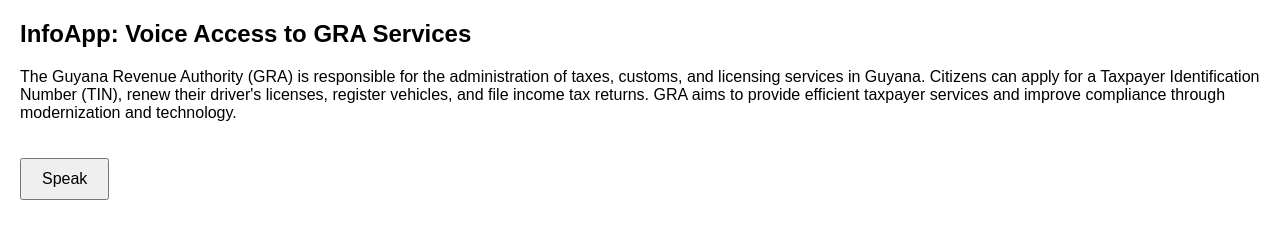
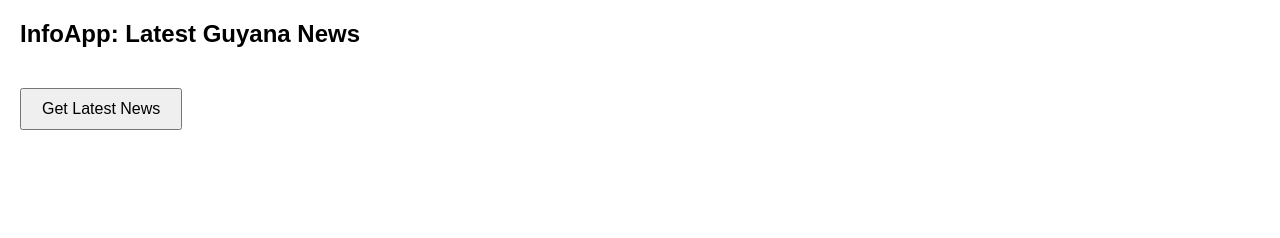
Before and after one commit to auxiliarymaxima/infoapp, a plain HTML site: page index.html in a window 1280 px wide. Drawn offline with Linux system fonts and the light colour scheme.

Commit message:
Update index.html

```diff
--- a/index.html
+++ b/index.html
@@ -3,7 +3,7 @@
 <head>
   <meta charset="UTF-8" />
   <meta name="viewport" content="width=device-width, initial-scale=1.0" />
-  <title>InfoApp</title>
+  <title>InfoApp News</title>
   <meta name="theme-color" content="#ffffff" />
   <link rel="manifest" href="manifest.json" />
   <style>
@@ -18,21 +18,15 @@
     }
     #result {
       margin-top: 20px;
-      font-weight: bold;
+      font-weight: normal;
     }
   </style>
 </head>
 <body>
 
-<h2>InfoApp: Voice Access to GRA Services</h2>
+<h2>InfoApp: Latest Guyana News</h2>
 
-<p id="content">
-  The Guyana Revenue Authority (GRA) is responsible for the administration of taxes, customs, and licensing services in Guyana.
-  Citizens can apply for a Taxpayer Identification Number (TIN), renew their driver's licenses, register vehicles, and
-  file income tax returns. GRA aims to provide efficient taxpayer services and improve compliance through modernization and technology.
-</p>
-
-<button onclick="startListening()">Speak</button>
+<button onclick="startNewsFetch()">Get Latest News</button>
 <button id="installBtn" style="display: none;">Install InfoApp</button>
 
 <div id="result"></div>
@@ -45,10 +39,8 @@
 const installBtn = document.getElementById('installBtn');
 let deferredPrompt;
 
-// Check if running as a PWA
+// Show install button logic
 const isPWA = window.matchMedia('(display-mode: standalone)').matches || window.navigator.standalone === true;
-
-// Show install prompt if not already installed
 if (!isPWA) {
   window.addEventListener('beforeinstallprompt', (e) => {
     e.preventDefault();
@@ -65,55 +57,32 @@
   });
 }
 
-async function searchContent(query, content) {
+async function startNewsFetch() {
   const resultBox = document.getElementById('result');
-  resultBox.innerText = 'Processing your query...';
+  resultBox.innerText = 'Fetching latest news...';
 
   try {
     const response = await fetch("/api/search", {
       method: "POST",
       headers: { "Content-Type": "application/json" },
       body: JSON.stringify({
-        prompt: `Only use the following text to answer: "${content}". Question: "${query}"`
+        prompt: `Scrape the latest news headlines from Guyana including from Facebook pages like Travis Chase and Sherod Duncan, and major Guyanese news websites. Summarize each news item in 2–3 lines. Provide a headline, a short summary, a hyperlink to the original source if available, and the date published. Format the output neatly in HTML for display inside a div.`
       })
     });
 
     const data = await response.json();
-    resultBox.innerText = data.reply || 'No answer found.';
+
+    if (data.error) {
+      alert("API Error: " + data.error);
+      resultBox.innerText = "Error: " + data.error;
+      return;
+    }
+
+    resultBox.innerHTML = data.reply || 'No news found.';
   } catch (error) {
     alert("Fetch error: " + error.message);
-    resultBox.innerText = "Error: " + error.message;
+    resultBox.innerText = "Fetch error: " + error.message;
   }
-}
-
-function startListening() {
-  const resultBox = document.getElementById('result');
-
-  if (!('webkitSpeechRecognition' in window)) {
-    alert("Speech recognition not supported.");
-    resultBox.innerText = "Speech recognition not supported.";
-    return;
-  }
-
-  const recognition = new webkitSpeechRecognition();
-  recognition.lang = 'en-US';
-  recognition.start();
-
-  recognition.onstart = () => {
-    resultBox.innerText = "Listening...";
-  };
-
-  recognition.onerror = (e) => {
-    alert("Speech recognition error: " + e.error);
-    resultBox.innerText = "Speech error: " + e.error;
-  };
-
-  recognition.onresult = async (e) => {
-    const query = e.results[0][0].transcript;
-    resultBox.innerText = `Heard: "${query}"\nSearching...`;
-    const content = document.getElementById('content').innerText;
-    await searchContent(query, content);
-  };
 }
 </script>
 
```
